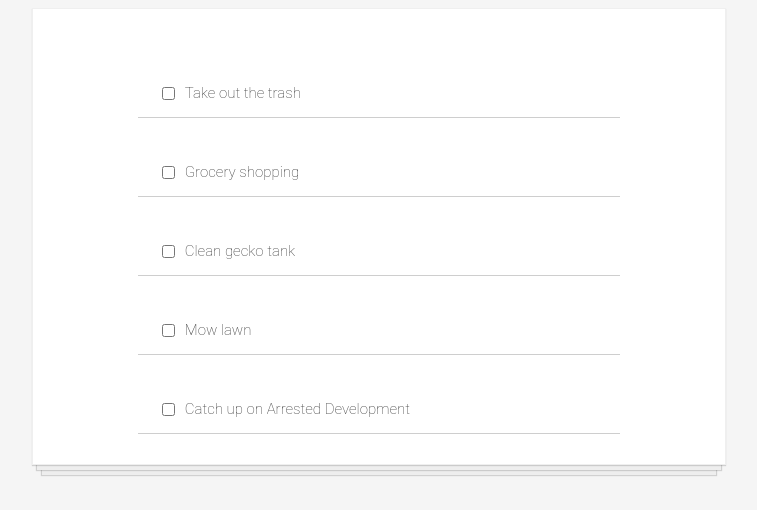
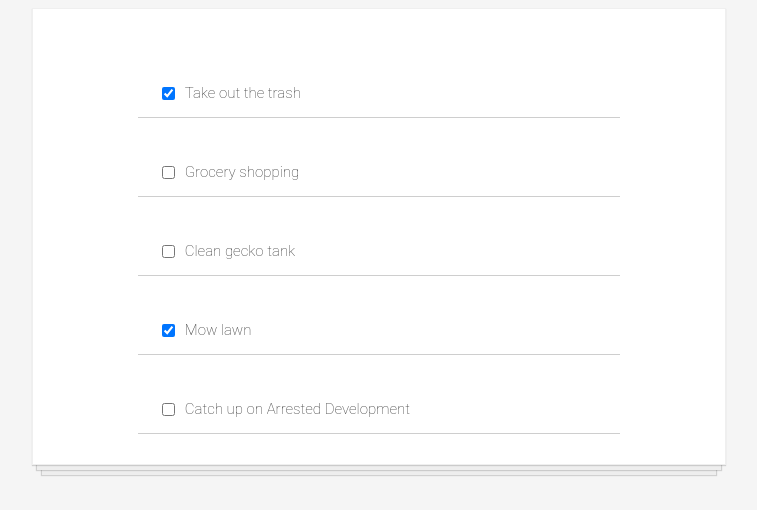
Before and after one commit to josem-gp/react-task-manager, a React (Create React App) app: page / in a window 1280 px wide. Shown: the top 510 px of the page, without its empty margins (261-1018 px from the left). Built offline with nearby package versions, Linux system fonts and the light colour scheme.

Commit message:
check the boxes conditionally

```diff
--- a/src/components/ToDo.js
+++ b/src/components/ToDo.js
@@ -3,7 +3,7 @@ import React from "react";
 const ToDo = (props) => {
   return (
     <div className="todo-item">
-      <input type="checkbox"></input>
+      <input type="checkbox" checked={props.values.completed}></input>
       <p>{props.values.text}</p>
     </div>
   );
```
